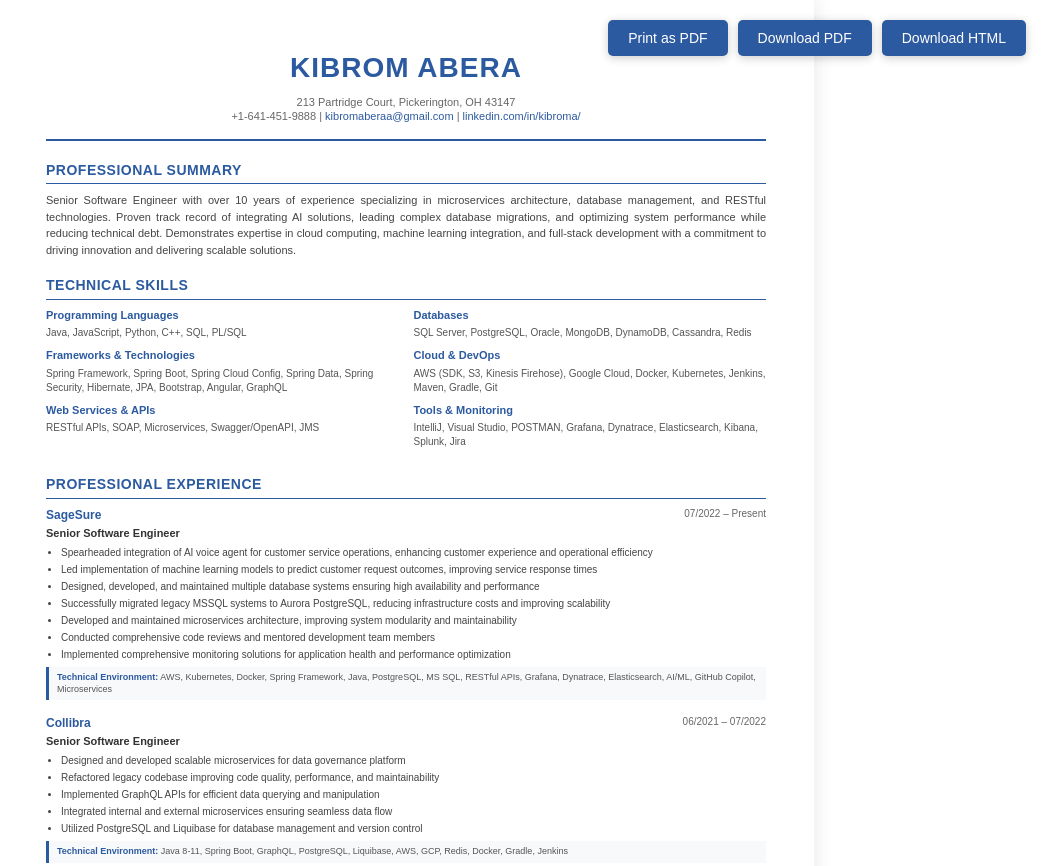
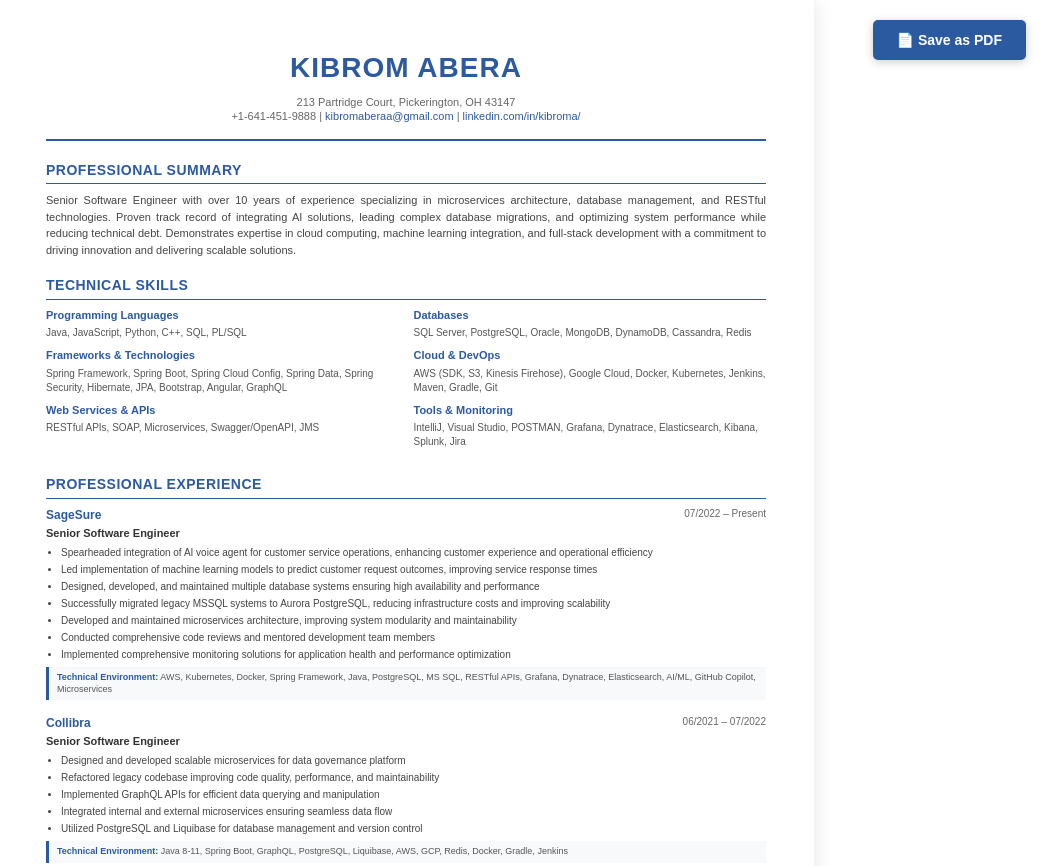
Before and after one commit to Kibrom1/kibrom-abera-resume, a plain HTML site: page index.html in a window 1280 px wide. Shown: the top 866 px of the page, without its empty margins (234-1280 px from the left). Drawn offline with nearby package versions, Linux system fonts and the light colour scheme.

Commit message:
update resume

```diff
--- a/index.html
+++ b/index.html
@@ -201,78 +201,53 @@
             }
         }
 
-        .action-buttons {
+        .action-button {
             position: fixed;
             top: 20px;
             right: 20px;
-            display: flex;
-            gap: 10px;
+            background: #2c5aa0;
+            color: white;
+            border: none;
+            padding: 12px 24px;
+            border-radius: 5px;
+            cursor: pointer;
+            font-size: 14px;
+            font-weight: 600;
+            box-shadow: 0 2px 10px rgba(0,0,0,0.2);
             z-index: 1000;
         }
 
-        .print-button, .download-button {
-            background: #2c5aa0;
-            color: white;
-            border: none;
-            padding: 10px 20px;
-            border-radius: 5px;
-            cursor: pointer;
-            font-size: 14px;
-            box-shadow: 0 2px 10px rgba(0,0,0,0.2);
-        }
-
-        .print-button:hover, .download-button:hover {
+        .action-button:hover {
             background: #1e3d70;
         }
 
         @media print {
-            .action-buttons {
+            .action-button {
                 display: none;
             }
         }
     </style>
 </head>
 <body>
-    <div class="action-buttons">
-        <button class="print-button" onclick="window.print()">Print as PDF</button>
-        <button class="download-button" onclick="downloadPDF()">Download PDF</button>
-        <button class="download-button" onclick="downloadHTML()">Download HTML</button>
-    </div>
+    <button class="action-button" onclick="saveToPDF()">📄 Save as PDF</button>
 
     <script src="https://cdnjs.cloudflare.com/ajax/libs/jspdf/2.5.1/jspdf.umd.min.js"></script>
     <script src="https://cdnjs.cloudflare.com/ajax/libs/html2canvas/1.4.1/html2canvas.min.js"></script>
 
     <script>
-        function downloadHTML() {
-            const resumeContent = document.documentElement.outerHTML;
-            const blob = new Blob([resumeContent], { type: 'text/html' });
-            const url = URL.createObjectURL(blob);
-            const a = document.createElement('a');
-            a.href = url;
-            a.download = 'Kibrom_Abera_Resume.html';
-            document.body.appendChild(a);
-            a.click();
-            document.body.removeChild(a);
-            URL.revokeObjectURL(url);
-        }
+        async function saveToPDF() {
+            // First try the direct PDF generation
+            try {
+                const { jsPDF } = window.jspdf;
 
-        async function downloadPDF() {
-            const { jsPDF } = window.jspdf;
+                // Hide the action button temporarily
+                const actionButton = document.querySelector('.action-button');
+                actionButton.style.display = 'none';
 
-            // Hide the action buttons temporarily
-            const actionButtons = document.querySelector('.action-buttons');
-            actionButtons.style.display = 'none';
-
-            try {
                 // Wait a moment for any animations to complete
                 await new Promise(resolve => setTimeout(resolve, 500));
 
                 const resumeContainer = document.querySelector('.resume-container');
-
-                // Ensure the container is fully visible
-                resumeContainer.style.position = 'relative';
-                resumeContainer.style.left = '0';
-                resumeContainer.style.top = '0';
 
                 const canvas = await html2canvas(resumeContainer, {
                     scale: 1.5,
@@ -318,14 +293,12 @@
                 }
 
                 pdf.save('Kibrom_Abera_Resume.pdf');
+                actionButton.style.display = 'block';
 
             } catch (error) {
-                console.error('Error generating PDF:', error);
-                // Fallback to print dialog
-                alert('Having trouble with direct download. Opening print dialog instead...');
+                console.error('Direct PDF generation failed:', error);
+                // Fallback to browser print dialog
                 window.print();
-            } finally {
-                actionButtons.style.display = 'flex';
             }
         }
     </script>
```
